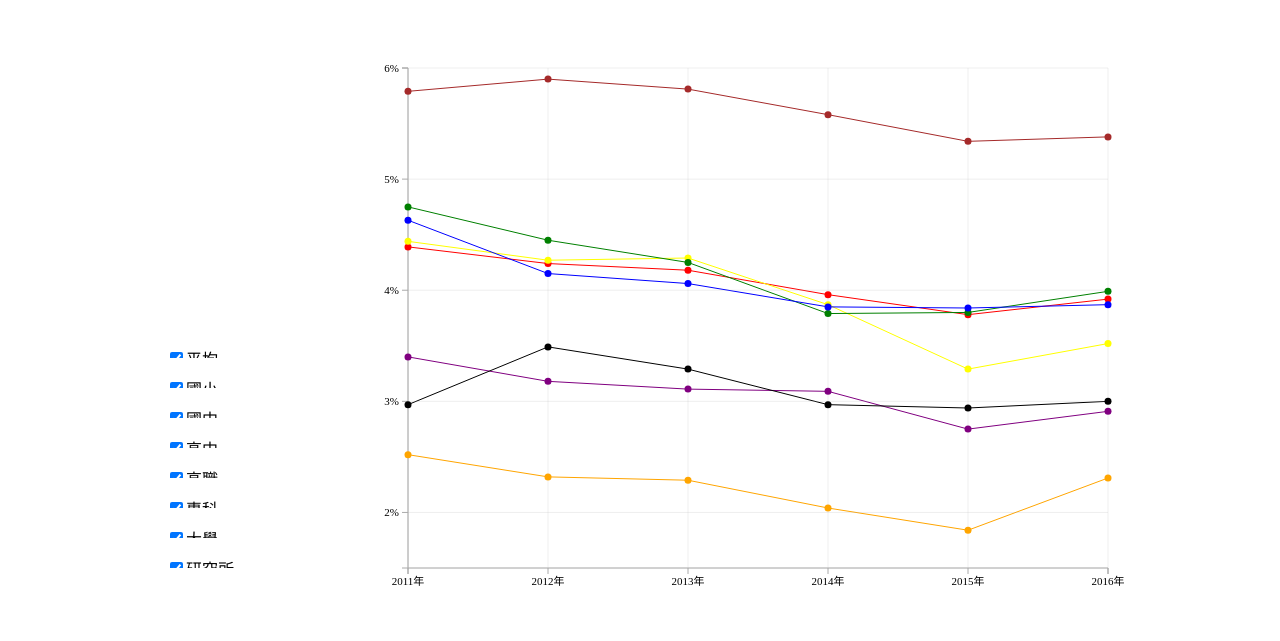
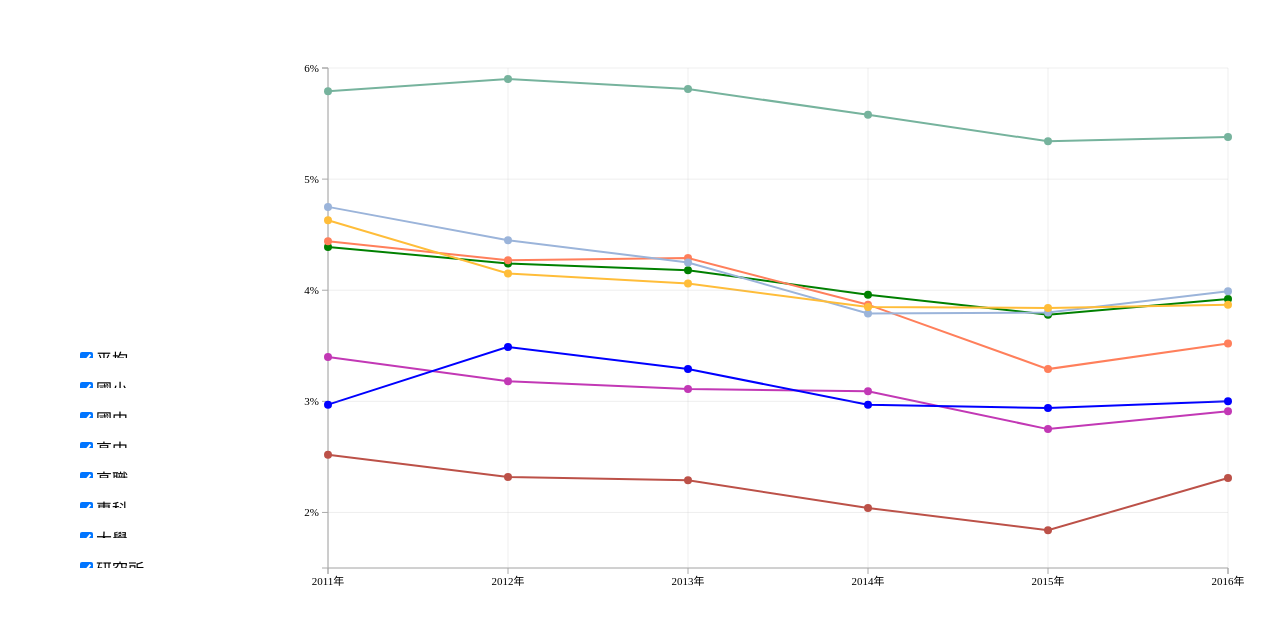
Before and after one commit to Wang-YiWei/proj_unemploymentRate, a plain HTML site: page index.html in a window 1280 px wide. Drawn offline with nearby package versions, Linux system fonts and the light colour scheme.

Commit message:
Modify the color of line chart.

```diff
--- a/index.css
+++ b/index.css
@@ -1,44 +1,5 @@
-
-.d3-tip{
-    line-height: 1;
-    padding: 6px;
-    background: rgba(0, 0, 0, 0.8);
-    color: #fff;
-    border-radius: 4px;
-    font-size: 18px;
-}
-
-/* Creates a small triangle extender for the tooltip */
-  .d3-tip:after{
-    box-sizing: border-box;
-    display: inline;
-    font-size: 10px;
-    width: 100%;
-    line-height: 1;
-    color: rgba(0, 0, 0, 0.8);
-    content: "\25BC";
-    position: absolute;
-    text-align: center;
-}
-
-/* Style northward tooltips specifically */
-.d3-tip.n:after {
-    margin: -2px 0 0 0;
-    top: 100%;
-    left: 0;
-}
-/* .axis .domain {
-    display: none;
+/* .lineChart-container {
+    display: block;
+    width: 100vw;
+    height: 100vh;
 } */
-.bar {
-    opacity: 1;
-}
-
-.bar:hover {
-    opacity: 0.8;
-}
-
-.node{
-    position: relative;
-    z-index: 3;
-}
--- a/index.html
+++ b/index.html
@@ -10,7 +10,7 @@
 
 <body>
     <!-- <svg id="lineChartSvg" width="1160" height="640"></svg> -->
-    <div class="chart1">
+    <div class="lineChart-container">
         <svg id="lineChartSvg">
         </svg>
     </div>
--- a/index.js
+++ b/index.js
@@ -43,9 +43,9 @@ d3.csv("unemployment_rate.csv", function (data) {
         top: 30,
         right: 50,
         bottom: 70,
-        left: 50
+        left: 10
     };
-    var linechartWidth = 800 - linechartMargin.left - linechartMargin.right;
+    var linechartWidth = 960 - linechartMargin.left - linechartMargin.right;
     var linechartHeight = 600 - linechartMargin.top - linechartMargin.bottom;
     var infoDivWidth = 300;
 
@@ -132,79 +132,16 @@ d3.csv("unemployment_rate.csv", function (data) {
         .tickSize(-linechartWidth, 0);
 
     //繪出8條折線
-    var lineColor1 = 'red';
-    var lineColor2 = 'orange';
-    var lineColor3 = 'yellow';
-    var lineColor4 = 'green';
-    var lineColor5 = 'blue';
-    var lineColor6 = 'purple';
-    var lineColor7 = 'brown';
-    var lineColor8 = 'black';
+    var lineColor1 = 'green'; // 5
+    var lineColor2 = '#BC5148'; // 8
+    var lineColor3 = '#FF7F5B'; // 4
+    var lineColor4 = '#9BB4DA'; // 2
+    var lineColor5 = '#FFBD39'; // 3
+    var lineColor6 = '#C238B5'; // 7
+    var lineColor7 = '#76B39D'; //1
+    var lineColor8 = 'blue'; // 6
 
-    var lineColors = [lineColor1,lineColor2,lineColor3,lineColor4,lineColor5,lineColor6,lineColor7,lineColor8,];
-
-    // //標明線段
-    // var beginX = linechartMargin.left,
-    //     beginY = 0.3 * linechartMargin.top,
-    //     lineLength = linechartWidth * 0.05,
-    //     lineInterval = linechartWidth / 4;
-    // var linetextSize = 16;
-    // if (linechartWidth < 300) {
-    //     linetextSize = 9;
-    // } else if (linechartWidth < 500) {
-    //     linetextSize = 12;
-    // }
-    // for (var i = 0; i < 4; ++i) {
-    //     linechartsvg.append("line") // attach a line
-    //         .style("stroke", function() {
-    //             if (i == 0) return lineColor1;
-    //             if (i == 1) return lineColor2;
-    //             if (i == 2) return lineColor3;
-    //             if (i == 3) return lineColor4;
-
-    //         })
-    //         .style("stroke-width", 2.5)
-    //         .attr("x1", beginX + i * lineInterval)
-    //         .attr("y1", beginY)
-    //         .attr("x2", beginX + lineLength + i * lineInterval)
-    //         .attr("y2", beginY);
-    //     linechartsvg.append("circle")
-    //         .attr("cx", function() {
-    //             return beginX + 0.5 * lineLength + i * lineInterval;
-    //         })
-    //         .attr("cy", beginY)
-    //         .attr("r", function() {
-    //             if (linechartWidth < 400) return 3;
-    //             else return 5;
-    //         })
-    //         .attr("fill", () => {
-    //             if (i == 0) return lineColor1;
-    //             if (i == 1) return lineColor2;
-    //             if (i == 2) return lineColor3;
-    //             if (i == 3) return lineColor4;
-    //         })
-    //     linechartsvg.append("text")
-    //         .attr("x", function() {
-    //             return (beginX + lineLength) + 5 + i * lineInterval;
-    //         })
-    //         .attr("y", 0.3 * linechartMargin.top + 0.5 * linetextSize)
-    //         .text(function() {
-    //             if (i == 0) return "現金買入";
-    //             if (i == 1) return "現金賣出";
-    //             if (i == 2) return "即期買入";
-    //             if (i == 3) return "即期賣出";
-    //         })
-    //         .attr("text-anchor", "start")
-    //         .attr("font-family", "Noto Sans TC")
-    //         .attr("font-size", linetextSize + "px")
-    //         .attr("fill", () => {
-    //             if (i == 0) return lineColor1;
-    //             if (i == 1) return lineColor2;
-    //             if (i == 2) return lineColor3;
-    //             if (i == 3) return lineColor4;
-    //         });
-    // }
-
+    var lineColors = [lineColor1, lineColor2, lineColor3, lineColor4, lineColor5, lineColor6, lineColor7, lineColor8, ];
 
     for (var i = 0; i < 8; ++i) {
         linechartsvg.append('path')
@@ -214,6 +151,7 @@ d3.csv("unemployment_rate.csv", function (data) {
                 'stroke': function (d) {
                     return lineColors[i];
                 },
+                'stroke-width':2,
                 'transform': 'translate(' + (linechartMargin.left + infoDivWidth) + ', ' + (linechartMargin.top) + ')', //用translate挑整axisX,axisY的位置
                 'fill': 'none',
                 'opacity': 0 //先讓一開始的opacity是0，之後fade in
@@ -286,7 +224,7 @@ d3.csv("unemployment_rate.csv", function (data) {
         .style('opacity', 0);
 
     //創造資料的圓點並繪出
-    var originR = 3.5,
+    var originR = 4,
         bigR = 6;
     var dots = [8]; //store 4 kind of value's array.
     var dotName = ['dots1', 'dots2', 'dots3', 'dots4', 'dots5', 'dots6', 'dots7', 'dots8']
@@ -317,16 +255,7 @@ d3.csv("unemployment_rate.csv", function (data) {
                 return lineColors[j];
             })
             .attr('r', originR)
-            .attr("opacity", function (d) {
-                // if (j == 7) {
-                //     if (d.graduate <= 0) return 0;
-                //     else return 1;
-                // } else {
-                //     return 1;
-                // }
-                return 0;
-            });
-        //d3.select(".line7").attr("opacity", 0);
+            .attr("opacity", 0);
     }
 
     //繪出圓點資訊
@@ -347,8 +276,6 @@ d3.csv("unemployment_rate.csv", function (data) {
         .attr("stroke-width", '2px')
         .attr('fill', '#CCCCFF')
         .attr('opacity', 0);
-
-
 
     var infoTextOffsetX = 10;
     var tipText = [];
@@ -372,14 +299,15 @@ d3.csv("unemployment_rate.csv", function (data) {
 
 
     // fade in lines and dots
+    var order = [6,3,2,4,0,7,5,1];
     for (var i = 0; i < 8; i++) {
-        d3.select(".historylines" + i).transition().duration(1000).delay(300*i).style("opacity", 1);
+        d3.select(".historylines" + order[i]).transition().duration(1000).delay(300 * i).style("opacity", 1);
         for (var j = 0; j < data.length; ++j) {
             d3.selectAll(".dots" + j)
-                .filter(".onLine" + i)
+                .filter(".onLine" + order[i])
                 .transition()
                 .duration(1000)
-                .delay(300*i)
+                .delay(300 * i)
                 .style("opacity", 1);
         }
     }
@@ -451,12 +379,12 @@ d3.csv("unemployment_rate.csv", function (data) {
                 } else if (dotIsShining != 0) { //當有某資料點正在閃爍且滑鼠離該資料點的x軸距離大於10的時候
                     //讓閃爍的點恢復成原來的樣子
                     //透過filter篩選class裡的class，還原正確的顏色
-                    for(var a = 0 ; a < 8 ; a++){
+                    for (var a = 0; a < 8; a++) {
                         d3.selectAll(".dots" + i)
-                        .filter(".onLine"+a)
-                        .attr('fill', function (d) {
-                            return lineColors[a];
-                        });
+                            .filter(".onLine" + a)
+                            .attr('fill', function (d) {
+                                return lineColors[a];
+                            });
                     }
                     d3.selectAll('.dots' + i)
                         .transition() //要是沒有這兩行，
@@ -484,6 +412,12 @@ d3.csv("unemployment_rate.csv", function (data) {
 
     }
 
+    var legendWidth = 50;
+    var legendHeight = 300;
+    var checkboxWidth = 100;
+    var checkboxHeight = 20;
+    var legendOffset = 30;
+    var weirdOffset = 10;
 
     var newTotalOpacity = 0;
     var all_type = ["\"total\"", "\"primary\"", "\"junior\"", "\"senior\"", "\"vocational\"", "\"specialist\"", "\"college\"", "\"graduate\""];
@@ -493,10 +427,10 @@ d3.csv("unemployment_rate.csv", function (data) {
     var all_opacity = [0, 0, 0, 0, 0, 0, 0, 0];
     for (var k = 0; k < 8; k++) {
         linechartsvg.append("foreignObject")
-            .attr("x", 100)
-            .attr("y", 300 + 30 * k)
-            .attr("width", 100)
-            .attr("height", 20)
+            .attr("x", legendWidth)
+            .attr("y", legendHeight + legendOffset * k)
+            .attr("width", checkboxWidth)
+            .attr("height", checkboxHeight)
             .append("xhtml:body")
             .html("<form><input type=checkbox id=" + all_type[k] + "name=education value=" + all_type[k] + " checked><label for=" + all_type[k] + ">" + all_type2[k] + "</label></form>")
             .on("click", update_line);
@@ -523,4 +457,34 @@ d3.csv("unemployment_rate.csv", function (data) {
 
     }
 
+    // var legend = linechartsvg.selectAll('.legend')
+    //     .data(all_type2)
+    //     .enter().append('g')
+    //     .attr("class", "legends")
+    //     .attr("transform", function (d, i) {
+    //         {
+    //             return "translate(0," + i * legendOffset + ")"
+    //         }
+    //     })
+
+    // legend.append('rect')
+    //     .attr("x", legendWidth+checkboxWidth)
+    //     .attr("y", legendHeight+checkboxHeight-weirdOffset)
+    //     .attr("width", checkboxHeight)
+    //     .attr("height", checkboxHeight)
+    //     .style("fill", function (d, i) {
+    //         return lineColors[i];
+    //     })
+
+    // legend.append('text')
+    //     .attr("x", legendWidth+checkboxWidth+30)
+    //     .attr("y", legendHeight+checkboxHeight+5)
+    //     //.attr("dy", ".35em")
+    //     .text(function (d, i) {
+    //         return d;
+    //     })
+    //     .attr("class", "textselected")
+    //     .style("text-anchor", "start")
+    //     .style("font-size", 15)
+
 });
```
Also changed, not shown: barchart.css (added, +39 -0 lines).
